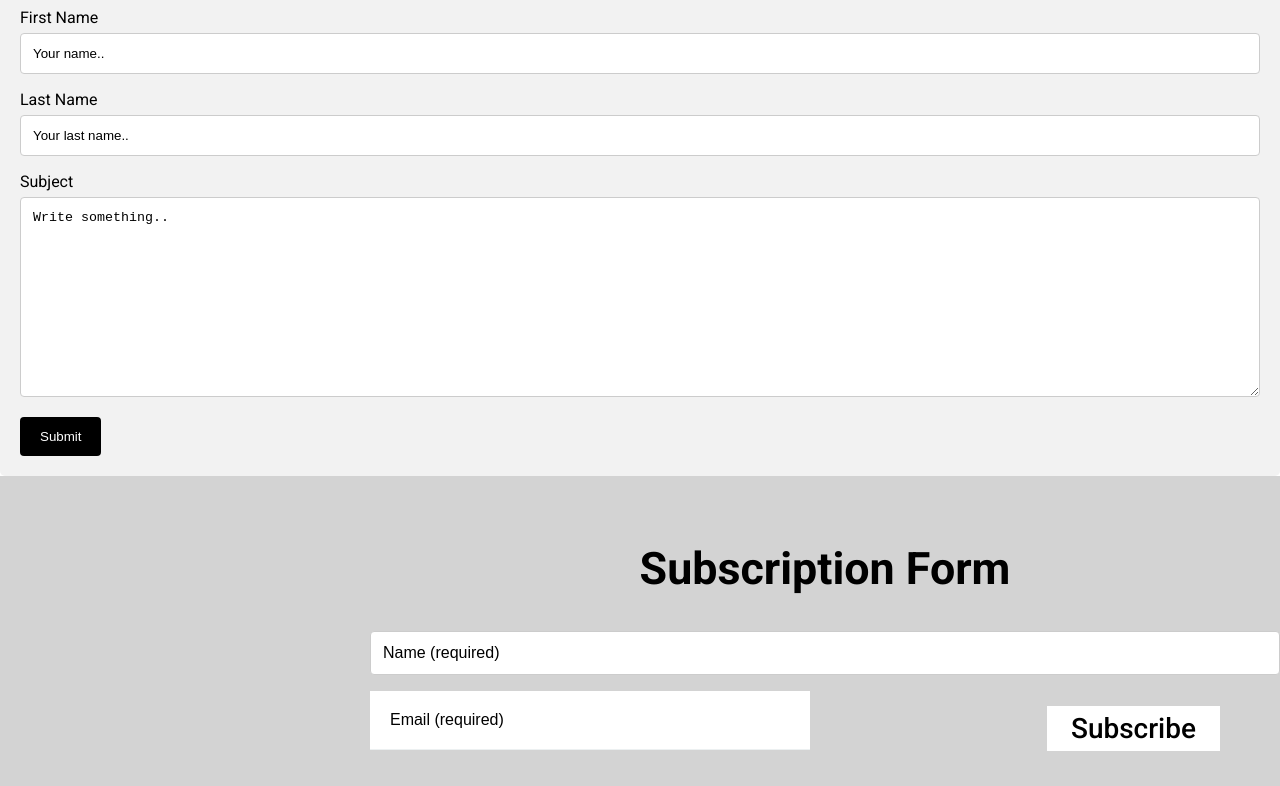
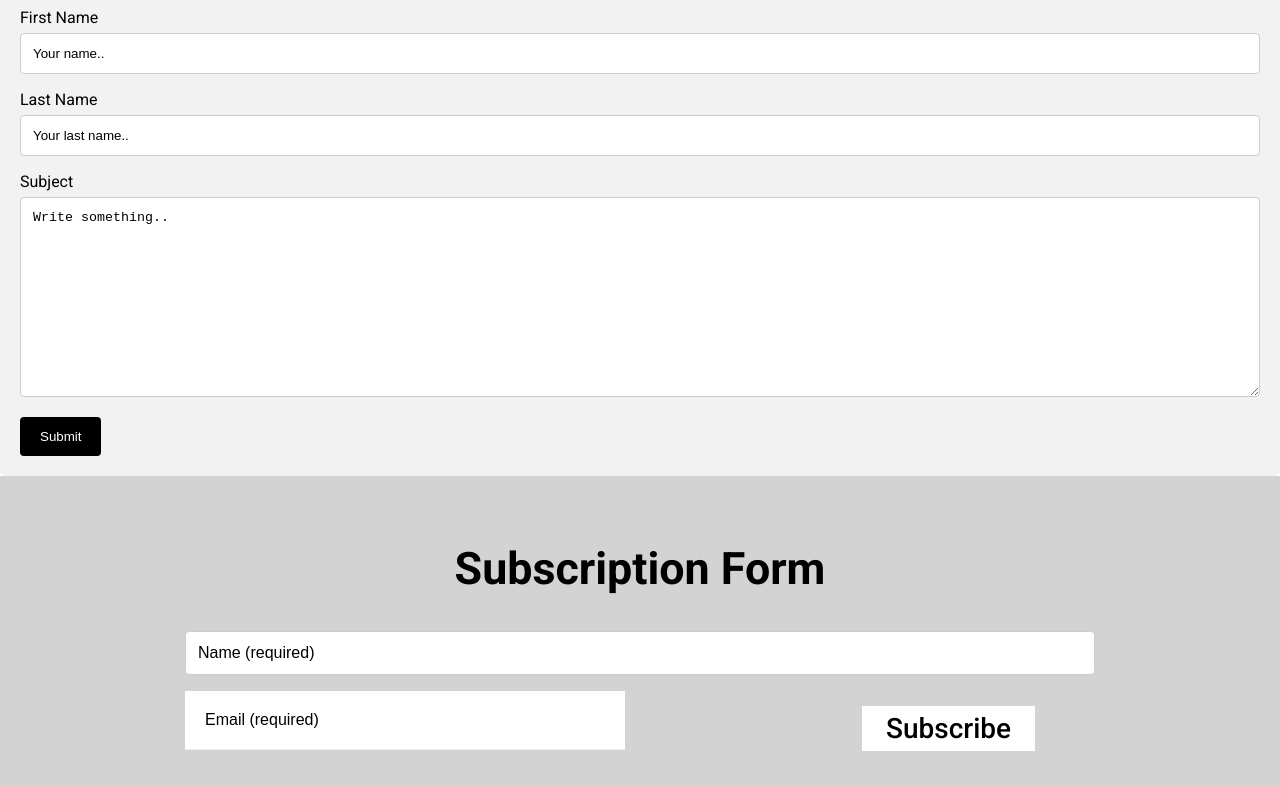
Before and after one commit to michellalockett/Real-Estate-Blog, a plain HTML site: page contract.html in a window 1280 px wide. Shown: the part 272-1058 px from the top of the page. Drawn offline with Linux system fonts and the light colour scheme.

Commit message:
Update style.css

```diff
--- a/style.css
+++ b/style.css
@@ -192,7 +192,11 @@ footer {
     display: flex;
     justify-content: flex-end;
     align-items: center;
+
   }
+
+
+
 
   h1 {
     margin-left: auto;
@@ -203,11 +207,10 @@ footer {
     color: #000000;
   }
 
-  /*div {
-    width: 500px;
+  div {
     margin: auto;
   }
-  */
+
 
   .formStyle {
     background-color: #ffffff;
```
